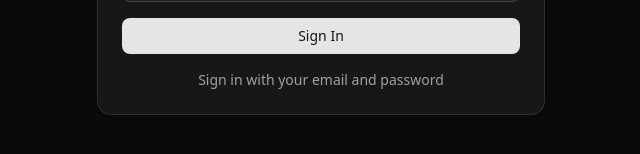
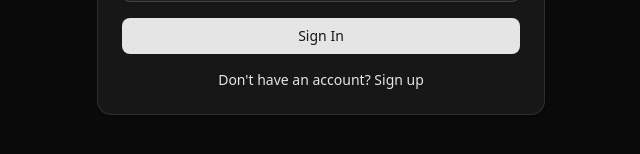
Before and after one commit to santoshmvhs/purebornmvp, a Next.js app in the folder admin-panel/: page /login in a window 1280 px wide. Shown: the part 464-618 px from the top of the page, without its empty margins (319-959 px from the left). Built offline with nearby package versions, Linux system fonts and the light colour scheme; no server answers.

Commit message:
Complete signup form implementation in login page
- Add confirm password field for signup
- Add role selection (admin/cashier) for signup
- Toggle between login and signup modes
- Update UI to show appropriate fields based on mode
- Fix CardTitle structure

```diff
--- a/admin-panel/app/login/page.tsx
+++ b/admin-panel/app/login/page.tsx
@@ -224,7 +224,7 @@ export default function LoginPage() {
         <CardHeader className="space-y-1">
           <CardTitle className="text-2xl font-bold text-center">Pureborn</CardTitle>
           <CardDescription className="text-center">
-            Sign in to access the admin panel
+            {isSignup ? 'Create a new account' : 'Sign in to access the admin panel'}
           </CardDescription>
         </CardHeader>
         <CardContent>
@@ -251,19 +251,68 @@ export default function LoginPage() {
                 onChange={(e) => setPassword(e.target.value)}
                 required
                 disabled={loading}
+                minLength={6}
               />
             </div>
+            {isSignup && (
+              <>
+                <div className="space-y-2">
+                  <Label htmlFor="confirmPassword">Confirm Password</Label>
+                  <Input
+                    id="confirmPassword"
+                    type="password"
+                    placeholder="Confirm your password"
+                    value={confirmPassword}
+                    onChange={(e) => setConfirmPassword(e.target.value)}
+                    required
+                    disabled={loading}
+                    minLength={6}
+                  />
+                </div>
+                <div className="space-y-2">
+                  <Label htmlFor="role">Role</Label>
+                  <select
+                    id="role"
+                    value={role}
+                    onChange={(e) => setRole(e.target.value as 'admin' | 'cashier')}
+                    className="w-full px-3 py-2 border border-input bg-background rounded-md text-sm"
+                    disabled={loading}
+                  >
+                    <option value="cashier">Cashier</option>
+                    <option value="admin">Admin</option>
+                  </select>
+                </div>
+              </>
+            )}
             {error && (
               <div className="text-sm text-destructive bg-destructive/10 p-3 rounded-md">
                 {error}
               </div>
             )}
             <Button type="submit" className="w-full" disabled={loading}>
-              {loading ? 'Signing in...' : 'Sign In'}
+              {loading
+                ? (isSignup ? 'Creating account...' : 'Signing in...')
+                : (isSignup ? 'Sign Up' : 'Sign In')
+              }
             </Button>
           </form>
-          <div className="mt-4 text-sm text-muted-foreground text-center">
-            <p>Sign in with your email and password</p>
+          <div className="mt-4 text-sm text-center">
+            <button
+              type="button"
+              onClick={() => {
+                setIsSignup(!isSignup);
+                setError('');
+                setPassword('');
+                setConfirmPassword('');
+              }}
+              className="text-primary hover:underline"
+              disabled={loading}
+            >
+              {isSignup
+                ? 'Already have an account? Sign in'
+                : "Don't have an account? Sign up"
+              }
+            </button>
           </div>
         </CardContent>
       </Card>
```
